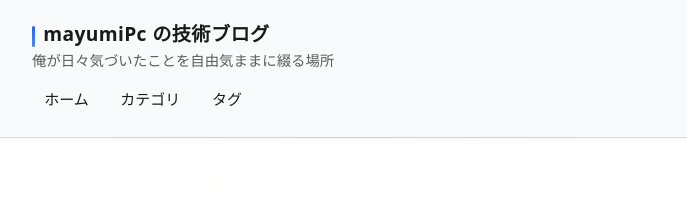
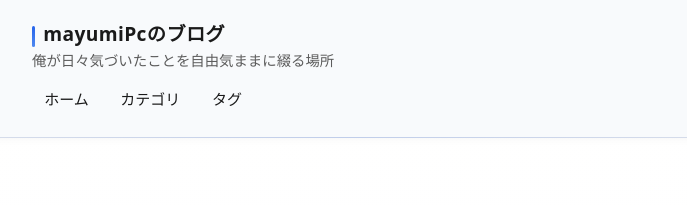
Before and after one commit to mayumiPc/mayumiPc.github.io, a Jekyll site: the page built from index.md, in a window 1280 px wide and 900 px high. Shown: the top 206 px of the window, without its empty margins (296-983 px from the left). Built offline with Jekyll 4.4.1, drawn with Linux system fonts in a browser that asks for light colours; some of the changed text lies outside the part shown.

Commit message:
サイトタイトルを「mayumiPcのブログ」に変更
Co-Authored-By: Claude Opus 5.5 <noreply@anthropic.com>

```diff
--- a/_config.yml
+++ b/_config.yml
@@ -1,4 +1,4 @@
-title: mayumiPc の技術ブログ
+title: mayumiPcのブログ
 description: 俺が日々気づいたことを自由気ままに綴る場所
 lang: ja
 # 投稿日が「今日」でも一覧に出す（UTC 判定で未来扱いになるのを防ぐ）
```
